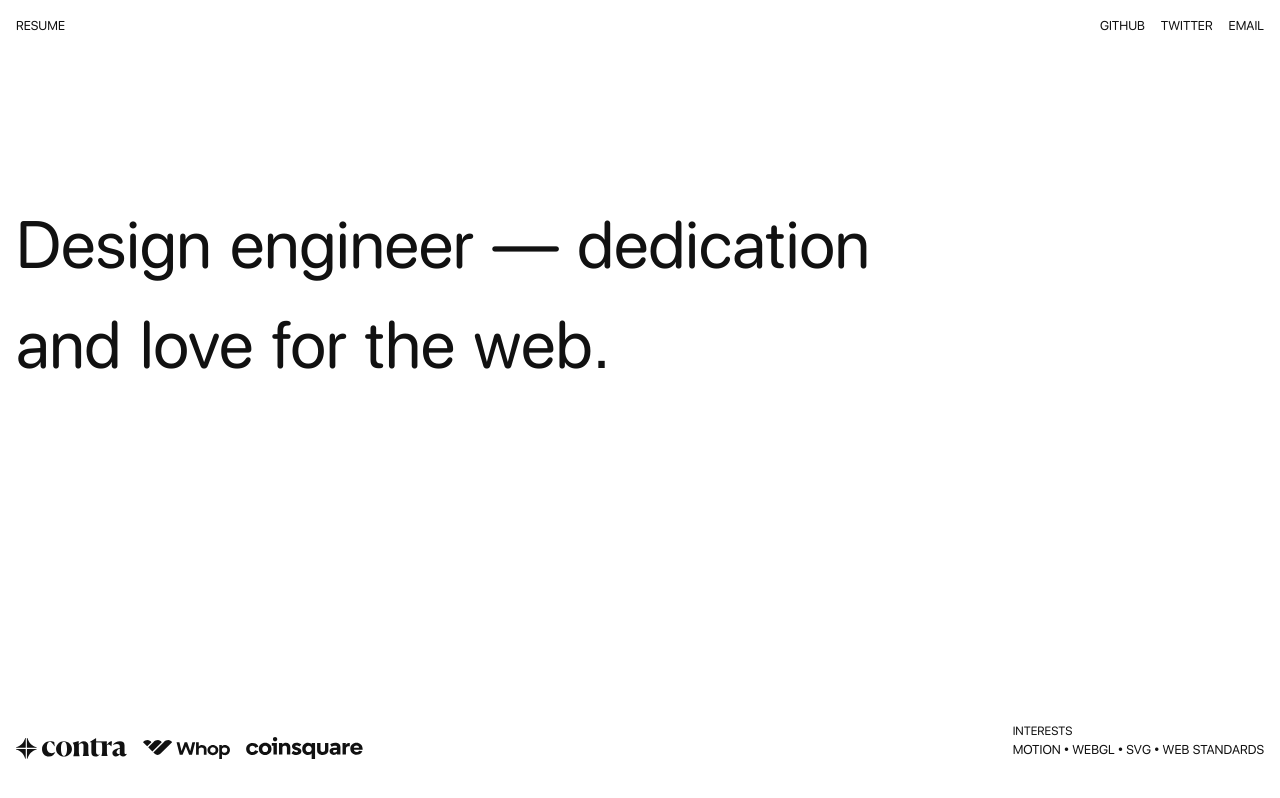
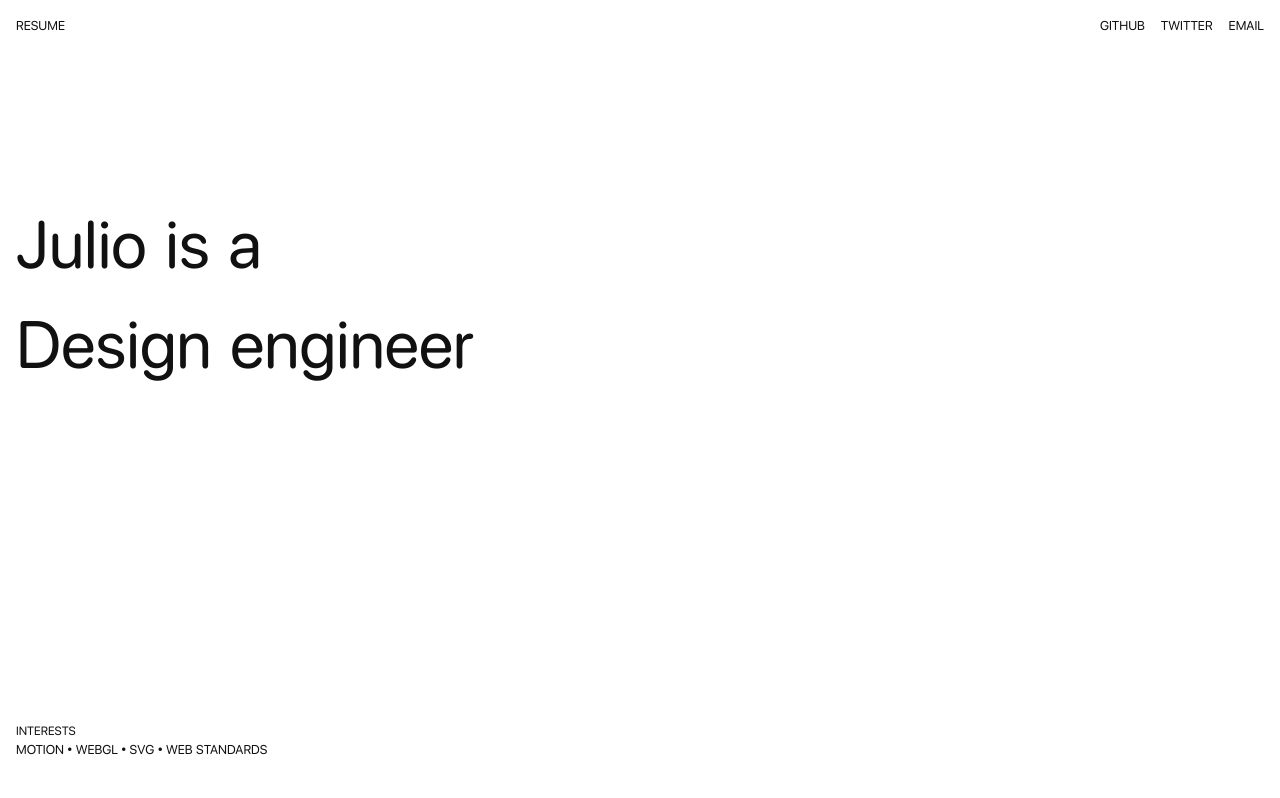
Before and after one commit to juliomerisio/juliomerisio.com, a Next.js app: page / in a window 1280 px wide. Built offline with nearby package versions, Linux system fonts and the light colour scheme.

Commit message:
update copy

```diff
--- a/app/page.jsx
+++ b/app/page.jsx
@@ -111,13 +111,10 @@ export default function Page() {
         <Nav />
         <section className='grid h-[93.5dvh] grid-cols-12 grid-rows-4 gap-5 pt-[10dvh] lg:pt-[20dvh]'>
           <div className='col-span-11 row-span-2 grid lg:col-span-9'>
-            <h1>Design engineer &mdash; dedication and love for the web.</h1>
+            <h1>Julio is a <br/> Design engineer</h1>
           </div>
 
           <div className='col-span-12 row-span-2 flex flex-col justify-between gap-5 self-end pb-6 align-baseline lg:flex-row'>
-            <div className='flex items-end'>
-              <Trusted />
-            </div>
             <div className='flex flex-col'>
               <span>INTERESTS</span>
               <p>MOTION &#8226; WEBGL &#8226; SVG &#8226; WEB STANDARDS</p>
```
